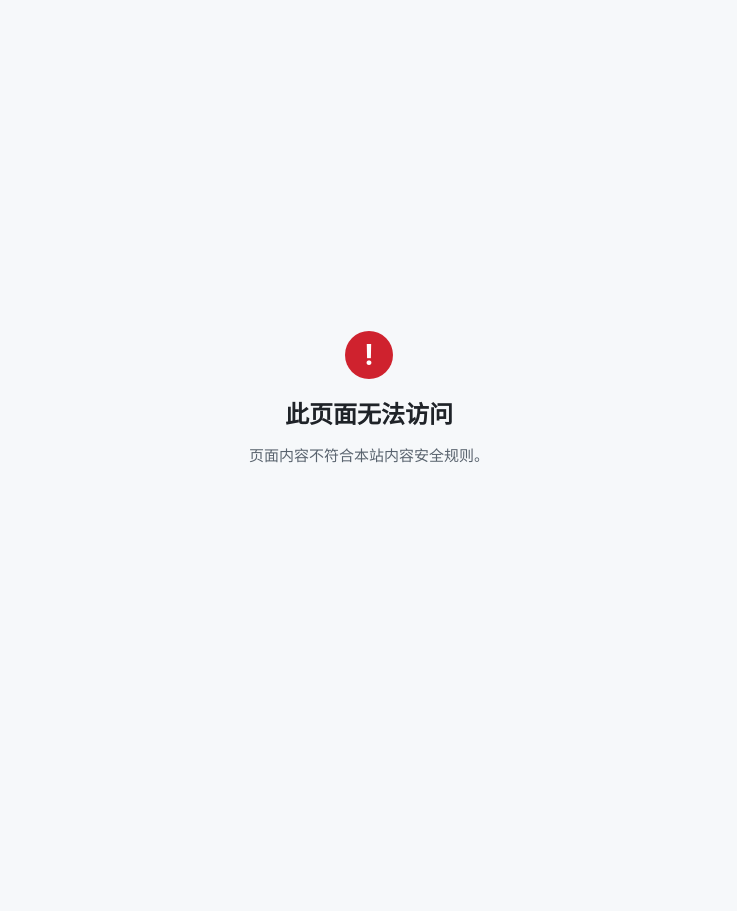
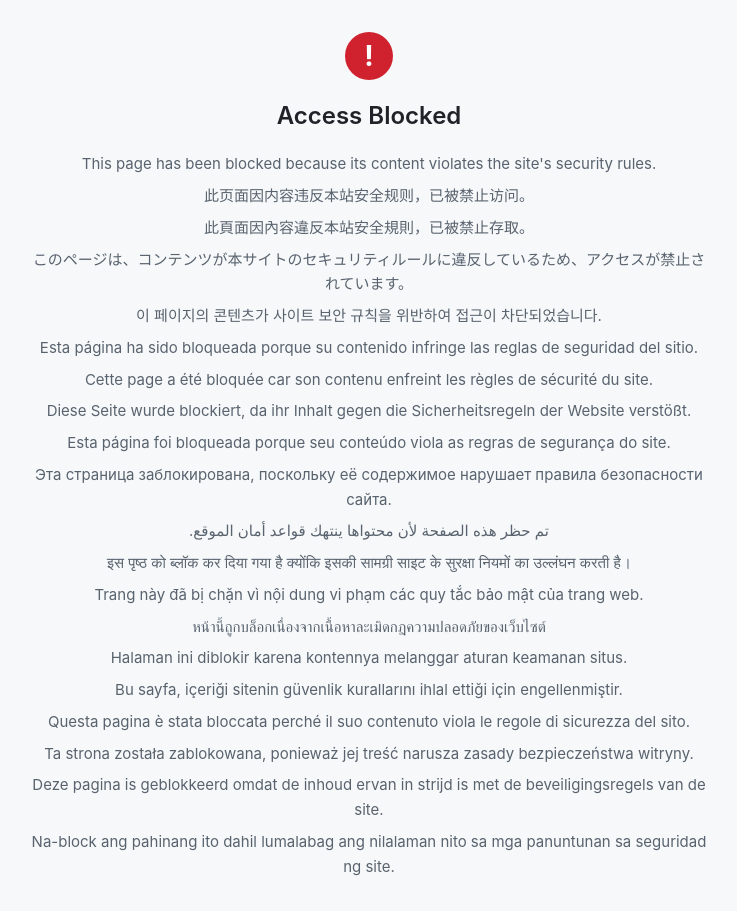
Before and after one commit to gohj99/GitHub-Proxy, a plain HTML site: page github.gohj99.site/index/static/content-blocked.html in a window 1280 px wide. Shown: the whole page, without its empty margins (271-1008 px from the left). Before the commit the page ends 800 px from the top, so only its background shows below. Drawn offline with Linux system fonts and the light colour scheme.

Commit message:
feat: 更新内容阻止页面，添加多语言支持并优化样式

```diff
--- a/github.gohj99.site/index/static/content-blocked.html
+++ b/github.gohj99.site/index/static/content-blocked.html
@@ -1,45 +1,286 @@
 <!doctype html>
-<html lang="zh-CN">
+<html lang="en">
   <head>
     <meta charset="utf-8" />
     <meta name="viewport" content="width=device-width, initial-scale=1" />
-    <title>此页面无法访问</title>
+    <meta name="robots" content="noindex, nofollow, noarchive" />
+    <title>Access Blocked</title>
+
     <style>
-      :root { color-scheme: light; }
-      * { box-sizing: border-box; }
-      html, body { width: 100%; height: 100%; margin: 0; }
+      :root {
+        color-scheme: light;
+      }
+
+      * {
+        box-sizing: border-box;
+      }
+
+      html,
       body {
+        width: 100%;
+        min-height: 100%;
+        margin: 0;
+      }
+
+      body {
+        min-height: 100svh;
+        padding: 24px;
+
         display: grid;
         place-items: center;
-        padding: 24px;
-        overflow: hidden;
+
+        overflow-x: hidden;
+        overflow-y: auto;
+
         background: #f6f8fa;
         color: #1f2328;
-        font-family: -apple-system, BlinkMacSystemFont, "Segoe UI", sans-serif;
+
+        font-family:
+          -apple-system,
+          BlinkMacSystemFont,
+          "Segoe UI",
+          Roboto,
+          Helvetica,
+          Arial,
+          "Noto Sans",
+          sans-serif;
       }
-      .message { width: min(520px, 100%); text-align: center; }
+
+      .message {
+        width: min(680px, 100%);
+        margin: auto;
+        padding: 8px 0;
+        text-align: center;
+      }
+
       .icon {
         width: 48px;
         height: 48px;
         margin: 0 auto 20px;
+
         display: grid;
         place-items: center;
+
         border-radius: 50%;
         background: #cf222e;
         color: #fff;
+
         font-size: 28px;
         font-weight: 700;
         line-height: 1;
       }
-      h1 { margin: 0 0 12px; font-size: 24px; line-height: 1.35; font-weight: 600; }
-      p { margin: 0; color: #59636e; font-size: 15px; line-height: 1.7; }
+
+      h1 {
+        margin: 0 0 20px;
+
+        font-size: 24px;
+        line-height: 1.35;
+        font-weight: 600;
+      }
+
+      .languages {
+        display: grid;
+        gap: 7px;
+      }
+
+      p {
+        margin: 0;
+
+        color: #59636e;
+        font-size: 15px;
+        line-height: 1.65;
+
+        overflow-wrap: anywhere;
+        word-break: break-word;
+      }
+
+      @media (max-width: 600px) {
+        body {
+          min-height: 100svh;
+          padding: 32px 18px;
+          display: block;
+        }
+
+        .message {
+          width: 100%;
+          max-width: 560px;
+          margin: 0 auto;
+          padding: 0;
+        }
+
+        .icon {
+          width: 44px;
+          height: 44px;
+          margin-bottom: 16px;
+
+          font-size: 25px;
+        }
+
+        h1 {
+          margin-bottom: 18px;
+          font-size: 22px;
+          line-height: 1.35;
+        }
+
+        .languages {
+          gap: 8px;
+        }
+
+        p {
+          font-size: 14px;
+          line-height: 1.65;
+        }
+      }
+
+      @media (max-width: 380px) {
+        body {
+          padding: 28px 15px;
+        }
+
+        .icon {
+          width: 42px;
+          height: 42px;
+          margin-bottom: 14px;
+          font-size: 24px;
+        }
+
+        h1 {
+          margin-bottom: 16px;
+          font-size: 21px;
+        }
+
+        .languages {
+          gap: 7px;
+        }
+
+        p {
+          font-size: 13.5px;
+          line-height: 1.6;
+        }
+      }
     </style>
   </head>
+
   <body>
     <main class="message" role="alert" aria-live="assertive">
       <div class="icon" aria-hidden="true">!</div>
-      <h1>此页面无法访问</h1>
-      <p>页面内容不符合本站内容安全规则。</p>
+
+      <h1>Access Blocked</h1>
+
+      <div class="languages">
+        <!-- English -->
+        <p>
+          This page has been blocked because its content violates the site's
+          security rules.
+        </p>
+
+        <!-- 简体中文 -->
+        <p>
+          此页面因内容违反本站安全规则，已被禁止访问。
+        </p>
+
+        <!-- 繁體中文 -->
+        <p>
+          此頁面因內容違反本站安全規則，已被禁止存取。
+        </p>
+
+        <!-- 日本語 -->
+        <p>
+          このページは、コンテンツが本サイトのセキュリティルールに違反しているため、アクセスが禁止されています。
+        </p>
+
+        <!-- 한국어 -->
+        <p>
+          이 페이지의 콘텐츠가 사이트 보안 규칙을 위반하여 접근이 차단되었습니다.
+        </p>
+
+        <!-- Español -->
+        <p>
+          Esta página ha sido bloqueada porque su contenido infringe las
+          reglas de seguridad del sitio.
+        </p>
+
+        <!-- Français -->
+        <p>
+          Cette page a été bloquée car son contenu enfreint les règles de
+          sécurité du site.
+        </p>
+
+        <!-- Deutsch -->
+        <p>
+          Diese Seite wurde blockiert, da ihr Inhalt gegen die
+          Sicherheitsregeln der Website verstößt.
+        </p>
+
+        <!-- Português -->
+        <p>
+          Esta página foi bloqueada porque seu conteúdo viola as regras de
+          segurança do site.
+        </p>
+
+        <!-- Русский -->
+        <p>
+          Эта страница заблокирована, поскольку её содержимое нарушает правила
+          безопасности сайта.
+        </p>
+
+        <!-- العربية -->
+        <p dir="rtl">
+          تم حظر هذه الصفحة لأن محتواها ينتهك قواعد أمان الموقع.
+        </p>
+
+        <!-- हिन्दी -->
+        <p>
+          इस पृष्ठ को ब्लॉक कर दिया गया है क्योंकि इसकी सामग्री साइट के
+          सुरक्षा नियमों का उल्लंघन करती है।
+        </p>
+
+        <!-- Tiếng Việt -->
+        <p>
+          Trang này đã bị chặn vì nội dung vi phạm các quy tắc bảo mật của
+          trang web.
+        </p>
+
+        <!-- ไทย -->
+        <p>
+          หน้านี้ถูกบล็อกเนื่องจากเนื้อหาละเมิดกฎความปลอดภัยของเว็บไซต์
+        </p>
+
+        <!-- Bahasa Indonesia -->
+        <p>
+          Halaman ini diblokir karena kontennya melanggar aturan keamanan situs.
+        </p>
+
+        <!-- Türkçe -->
+        <p>
+          Bu sayfa, içeriği sitenin güvenlik kurallarını ihlal ettiği için
+          engellenmiştir.
+        </p>
+
+        <!-- Italiano -->
+        <p>
+          Questa pagina è stata bloccata perché il suo contenuto viola le
+          regole di sicurezza del sito.
+        </p>
+
+        <!-- Polski -->
+        <p>
+          Ta strona została zablokowana, ponieważ jej treść narusza zasady
+          bezpieczeństwa witryny.
+        </p>
+
+        <!-- Nederlands -->
+        <p>
+          Deze pagina is geblokkeerd omdat de inhoud ervan in strijd is met de
+          beveiligingsregels van de site.
+        </p>
+
+        <!-- Filipino -->
+        <p>
+          Na-block ang pahinang ito dahil lumalabag ang nilalaman nito sa mga
+          panuntunan sa seguridad ng site.
+        </p>
+      </div>
     </main>
   </body>
 </html>
```
